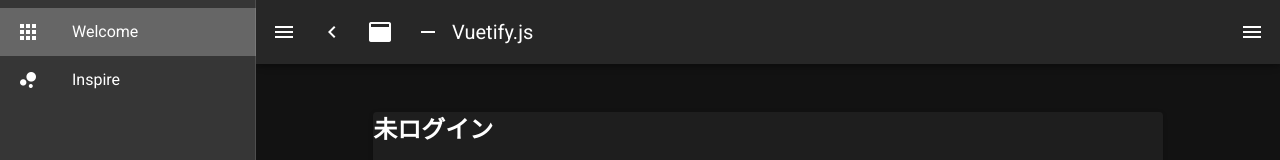
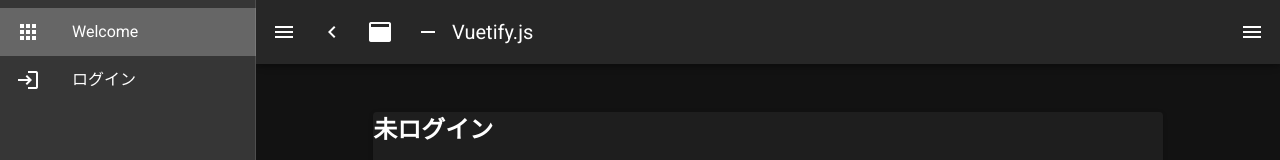
Before and after one commit to nomikazu-x/bosailv, a Nuxt app in the folder front/: page / in a window 1280 px wide. Both pictures are taken after a click on the button 28 px from the left and 32 px from the top of the page. Shown: the top 160 px of the page. Built offline with nearby package versions, Linux system fonts and the light colour scheme; no server answers.

Commit message:
feat: navigation-drawerにログインとログアウトを追加

```diff
--- a/front/layouts/default.vue
+++ b/front/layouts/default.vue
@@ -9,7 +9,7 @@
     >
       <v-list>
         <v-list-item
-          v-for="(item, i) in items"
+          v-for="(item, i) in displayItems"
           :key="i"
           :to="item.to"
           router
@@ -99,12 +99,20 @@ export default {
         {
           icon: 'mdi-apps',
           title: 'Welcome',
-          to: '/'
+          to: '/',
+          loggedIn: null
         },
         {
-          icon: 'mdi-chart-bubble',
-          title: 'Inspire',
-          to: '/inspire'
+          icon: 'mdi-login',
+          title: 'ログイン',
+          to: '/login',
+          loggedIn: false
+        },
+        {
+          icon: 'mdi-logout',
+          title: 'ログアウト',
+          to: '/logout',
+          loggedIn: true
         }
       ],
       miniVariant: false,
@@ -112,6 +120,11 @@ export default {
       rightDrawer: false,
       title: 'Vuetify.js'
     }
+  },
+  computed: {
+    displayItems () {
+      return this.items.filter(item => (item.loggedIn == null) || (item.loggedIn === this.$auth.loggedIn))
+    }
   }
 }
 </script>
--- a/front/pages/index.vue
+++ b/front/pages/index.vue
@@ -20,20 +20,16 @@
 </template>
 
 <script>
-  export default({
-    data: function () {
-      return {
-      }
-    },
+export default ({
   methods: {
-      async logout() {
+    async logout () {
       await this.$auth.logout()
         .then(
-          ()=>{
-            localStorage.removeItem("access-token")
-            localStorage.removeItem("client")
-            localStorage.removeItem("uid")
-            localStorage.removeItem("token-type")
+          () => {
+            localStorage.removeItem('access-token')
+            localStorage.removeItem('client')
+            localStorage.removeItem('uid')
+            localStorage.removeItem('token-type')
           }
         )
     }
--- a/front/pages/login.vue
+++ b/front/pages/login.vue
@@ -1,16 +1,16 @@
 <template>
   <v-container>
     <v-col offset-md="1" md="10" class="mt-3">
-        <h3 class = "text-center">ログイン</h3>
+      <h3 class="text-center">ログイン</h3>
 
-          <Notification :message="error" v-if="error" class="mb-4 pb-3" />
+      <Notification v-if="error" :message="error" class="mb-4 pb-3" />
 
       <v-form @submit.prevent="login">
         <v-card-text label="メールアドレス:">
-              <v-text-field placeholder="Enter email" required v-model="email" type="email"></v-text-field>
+          <v-text-field v-model="email" placeholder="Enter email" required type="email" />
         </v-card-text>
         <v-card-text label="パスワード:">
-              <v-text-field placeholder="Enter password" required v-model="password" type="password"></v-text-field>
+          <v-text-field v-model="password" placeholder="Enter password" required type="password" />
         </v-card-text>
         <v-btn block type="submit" variant="primary">送信</v-btn>
       </v-form>
@@ -20,15 +20,15 @@
 
 <script>
 export default {
-    data: function () {
+  data: () => {
     return {
       email: '',
       password: '',
-        error: null,
+      error: null
     }
   },
   methods: {
-      async login() {
+    async login () {
       await this.$auth.loginWith('local', {
         data: {
           password: this.password,
--- a/front/pages/signup.vue
+++ b/front/pages/signup.vue
@@ -3,20 +3,20 @@
     <v-col offset-md="1" md="10" class="mt-3">
       <h3 class="text-center">登録ページ</h3>
 
-      <Notification :message="error" v-if="error" class="mb-4 pb-3" />
+      <Notification v-if="error" :message="error" class="mb-4 pb-3" />
 
       <v-form @submit.prevent="signup">
         <v-card-text label="名前:">
-          <v-text-field placeholder="Enter your nickname" required v-model="name" type="text"></v-text-field>
+          <v-text-field v-model="name" placeholder="Enter your nickname" required type="text" />
         </v-card-text>
         <v-card-text label="メールアドレス:">
-          <v-text-field placeholder="Enter email" required v-model="email" type="email"></v-text-field>
+          <v-text-field v-model="email" placeholder="Enter email" required type="email" />
         </v-card-text>
         <v-card-text label="パスワード:">
-          <v-text-field placeholder="Enter password" required v-model="password" type="password"></v-text-field>
+          <v-text-field v-model="password" placeholder="Enter password" required type="password" />
         </v-card-text>
         <v-card-text label="パスワード確認用:">
-          <v-text-field placeholder="password confirmation" required v-model="password_confirmation" type="password"></v-text-field>
+          <v-text-field v-model="password_confirmation" placeholder="password confirmation" required type="password" />
         </v-card-text>
         <v-btn block type="submit" variant="primary">Submit</v-btn>
       </v-form>
@@ -26,8 +26,8 @@
 
 <script>
 
-export default{
-  data: function () {
+export default {
+  data: () => {
     return {
       name: '',
       email: '',
@@ -37,9 +37,9 @@ export default{
     }
   },
   methods: {
-    async signup() {
-      try{
-        await this.$axios.post('/api/auth',{
+    async signup () {
+      try {
+        await this.$axios.post('/api/auth', {
           name: this.name,
           email: this.email,
           password: this.password,
@@ -49,9 +49,9 @@ export default{
           data: {
             password: this.password,
             email: this.email
-          },
+          }
         })
-      }catch(e){
+      } catch (e) {
         this.error = e.response.data.errors.full_messages
       }
     }
--- a/front/pages/update.vue
+++ b/front/pages/update.vue
@@ -2,20 +2,20 @@
   <v-container>
     <v-col offset-md="1" md="10" class="mt-3">
       <h3 class = "form-title text-center">ユーザー情報変更</h3>
-      <Notification :message="error" v-if="error" class="mb-4 pb-3" />
+      <Notification v-if="error" :message="error" class="mb-4 pb-3" />
 
       <v-form @submit.prevent="update">
         <v-card-text label="名前:">
-          <v-text-field placeholder="Enter your nickname" required v-model="name" type="text"></v-text-field>
+          <v-text-field v-model="name" placeholder="Enter your nickname" required type="text" />
         </v-card-text>
         <v-card-text label="メールアドレス:">
-          <v-text-field placeholder="Enter email" required v-model="email" type="email"></v-text-field>
+          <v-text-field v-model="email" placeholder="Enter email" required type="email" />
         </v-card-text>
         <v-card-text label="パスワード:">
-          <v-text-field placeholder="Enter password" required v-model="password" type="password"></v-text-field>
+          <v-text-field v-model="password" placeholder="Enter password" required type="password" />
         </v-card-text>
         <v-card-text label="パスワード確認用:">
-          <v-text-field placeholder="password confirmation" required v-model="password_confirmation" type="password"></v-text-field>
+          <v-text-field v-model="password_confirmation" placeholder="password confirmation" required type="password" />
         </v-card-text>
         <v-btn block type="submit" variant="primary">Submit</v-btn>
       </v-form>
@@ -25,9 +25,9 @@
 
 <script>
 
-export default{
+export default {
   middleware: 'auth',
-  data: function () {
+  data: () => {
     return {
       name: '',
       email: '',
@@ -37,16 +37,16 @@ export default{
     }
   },
   methods: {
-    async update() {
-      try{
-        await this.$axios.$put('/api/auth',{
+    async update () {
+      try {
+        await this.$axios.$put('/api/auth', {
           name: this.name,
           email: this.email,
           password: this.password,
           password_confirmation: this.password_confirmation
         })
         this.$router.push('/')
-      }catch(e){
+      } catch (e) {
         this.error = e.response.data.errors.full_messages
       }
     }
--- a/front/plugins/axios.js
+++ b/front/plugins/axios.js
@@ -15,14 +15,14 @@ export default ({ $axios }) => {
     console.log(e.response)
   })
   // devise_token_authが通信時に用いるaccess-token,client,uidのパラメータをセット
-  $axios.onRequest(config => {
+  $axios.onRequest((config) => {
     config.headers.client = window.localStorage.getItem('client')
     config.headers['access-token'] = window.localStorage.getItem('access-token')
     config.headers.uid = window.localStorage.getItem('uid')
     config.headers['token-type'] = window.localStorage.getItem('token-type')
   })
 
-  $axios.onResponse(response => {
+  $axios.onResponse((response) => {
     if (response.headers.client) {
       localStorage.setItem('access-token', response.headers['access-token'])
       localStorage.setItem('client', response.headers.client)
```
Lines whose indentation alone changed are shown as unchanged.
